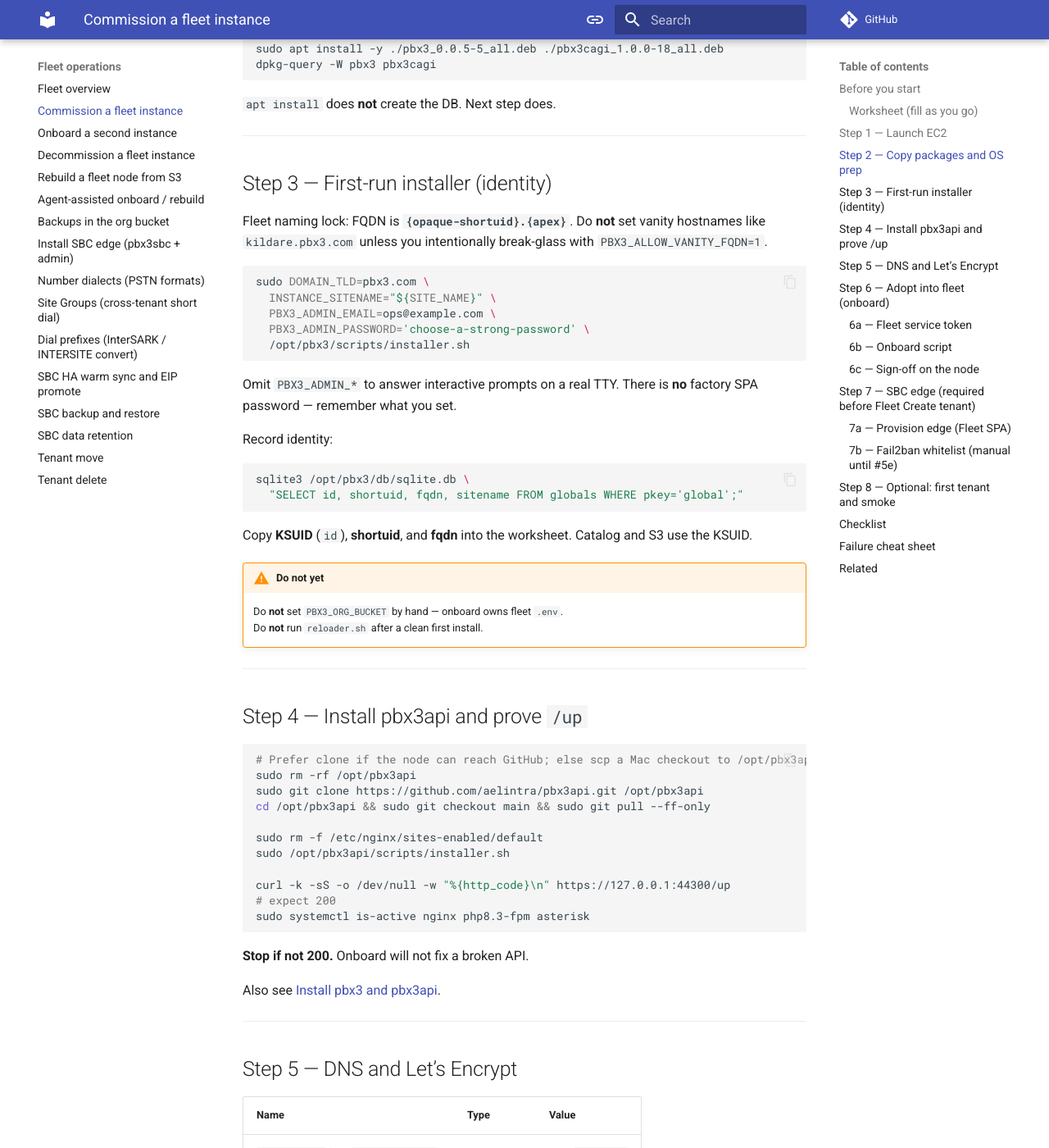
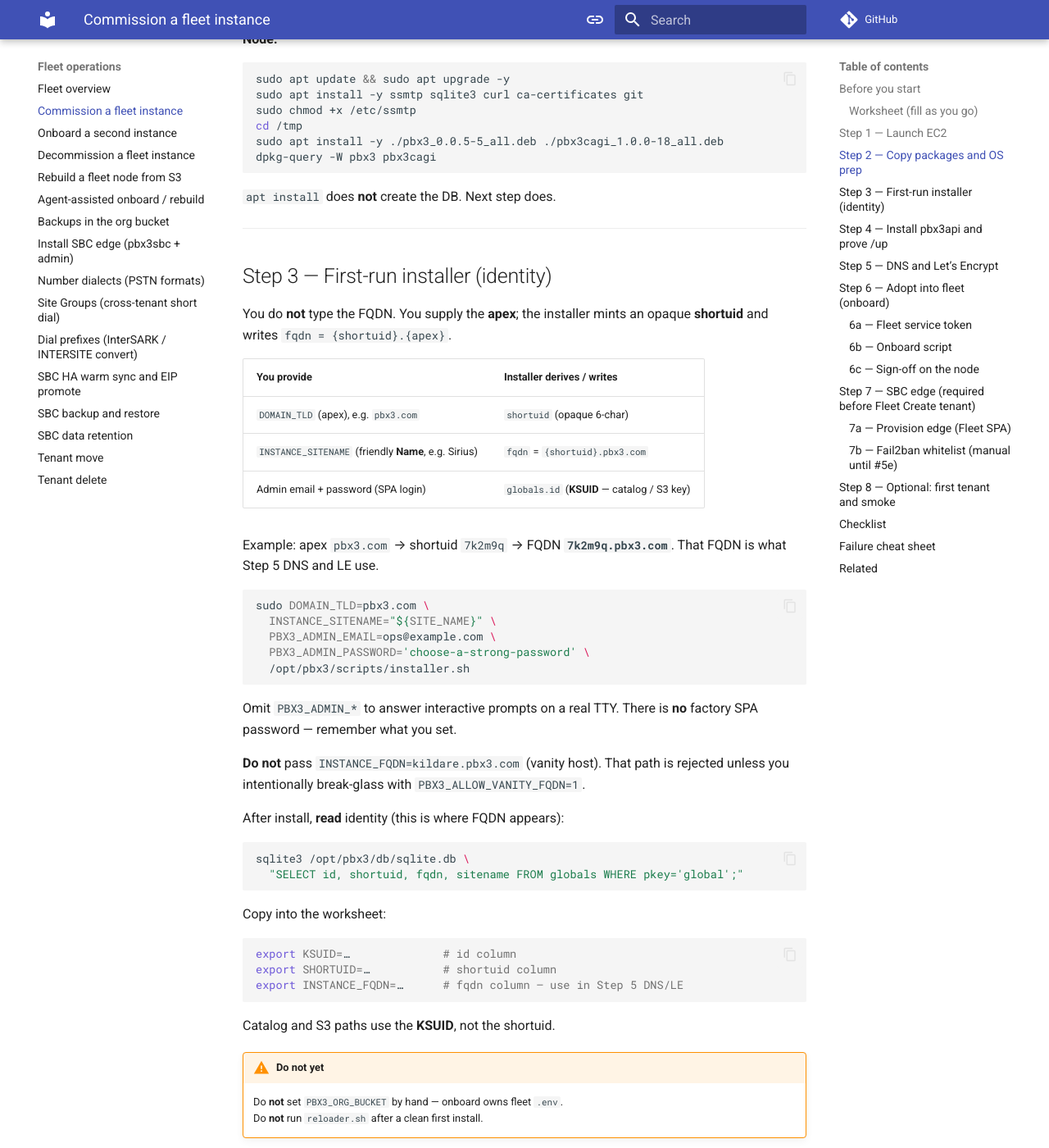
Before and after one commit to aelintra/pbx3-docs, an MkDocs documentation site: the page built from docs/fleet/commission-instance.md, in a window 1280 px wide and 1400 px high, scrolled down 2466 px. Shown: the whole window at 82% size. Built offline with MkDocs 1.6.1 and Material for MkDocs 9.7.7, drawn with Linux system fonts in a browser that asks for light colours; comment, search, counter and statistics services are not loaded; some of the changed text lies outside the part shown.

Commit message:
Clarify commission Step 1 INSTANCE_ID and Step 3 FQDN derivation.
Make worksheet timing obvious: EIP for SSH now, instance id for onboard later; apex in, fqdn out of installer.

Co-authored-by: Cursor <cursoragent@cursor.com>

````diff
--- a/docs/fleet/commission-instance.md
+++ b/docs/fleet/commission-instance.md
@@ -61,9 +61,14 @@ Ubuntu **24.04** LTS. Prefer ARM (`t4g.medium`) unless the fleet is already on x
 
 Outbound **443** required (apt, S3, LE).
 
-Allocate an **Elastic IP** and associate it. Record `INSTANCE_ID` and `PUBLIC_IP`.
+Allocate an **Elastic IP** and associate it. Save both values in the worksheet:
+
+- **`PUBLIC_IP`** — used now for SSH / DNS / Provision edge
+- **`INSTANCE_ID`** (`i-…`) — needed later for [Step 6 onboard](#step-6--adopt-into-fleet-onboard) (`--instance-id`); not used for SSH
 
 ```bash
+export PUBLIC_IP=…          # EIP after associate
+export INSTANCE_ID=i-…      # EC2 instance id — keep for onboard
 export SSH_HOST=ubuntu@${PUBLIC_IP}
 ssh -i "$KEY_FILE" -o BatchMode=yes -o ConnectTimeout=15 "$SSH_HOST" 'hostname; uname -m'
 ```
@@ -97,7 +102,15 @@ dpkg-query -W pbx3 pbx3cagi
 
 ## Step 3 — First-run installer (identity)
 
-Fleet naming lock: FQDN is **`{opaque-shortuid}.{apex}`**. Do **not** set vanity hostnames like `kildare.pbx3.com` unless you intentionally break-glass with `PBX3_ALLOW_VANITY_FQDN=1`.
+You do **not** type the FQDN. You supply the **apex**; the installer mints an opaque **shortuid** and writes `fqdn = {shortuid}.{apex}`.
+
+| You provide | Installer derives / writes |
+|-------------|----------------------------|
+| `DOMAIN_TLD` (apex), e.g. `pbx3.com` | `shortuid` (opaque 6-char) |
+| `INSTANCE_SITENAME` (friendly **Name**, e.g. Sirius) | `fqdn` = `{shortuid}.pbx3.com` |
+| Admin email + password (SPA login) | `globals.id` (**KSUID** — catalog / S3 key) |
+
+Example: apex `pbx3.com` → shortuid `7k2m9q` → FQDN **`7k2m9q.pbx3.com`**. That FQDN is what Step 5 DNS and LE use.
 
 ```bash
 sudo DOMAIN_TLD=pbx3.com \
@@ -109,14 +122,24 @@ sudo DOMAIN_TLD=pbx3.com \
 
 Omit `PBX3_ADMIN_*` to answer interactive prompts on a real TTY. There is **no** factory SPA password — remember what you set.
 
-Record identity:
+**Do not** pass `INSTANCE_FQDN=kildare.pbx3.com` (vanity host). That path is rejected unless you intentionally break-glass with `PBX3_ALLOW_VANITY_FQDN=1`.
+
+After install, **read** identity (this is where FQDN appears):
 
 ```bash
 sqlite3 /opt/pbx3/db/sqlite.db \
   "SELECT id, shortuid, fqdn, sitename FROM globals WHERE pkey='global';"
 ```
 
-Copy **KSUID** (`id`), **shortuid**, and **fqdn** into the worksheet. Catalog and S3 use the KSUID.
+Copy into the worksheet:
+
+```bash
+export KSUID=…              # id column
+export SHORTUID=…           # shortuid column
+export INSTANCE_FQDN=…      # fqdn column — use in Step 5 DNS/LE
+```
+
+Catalog and S3 paths use the **KSUID**, not the shortuid.
 
 !!! warning "Do not yet"
     Do **not** set `PBX3_ORG_BUCKET` by hand — onboard owns fleet `.env`.
````
